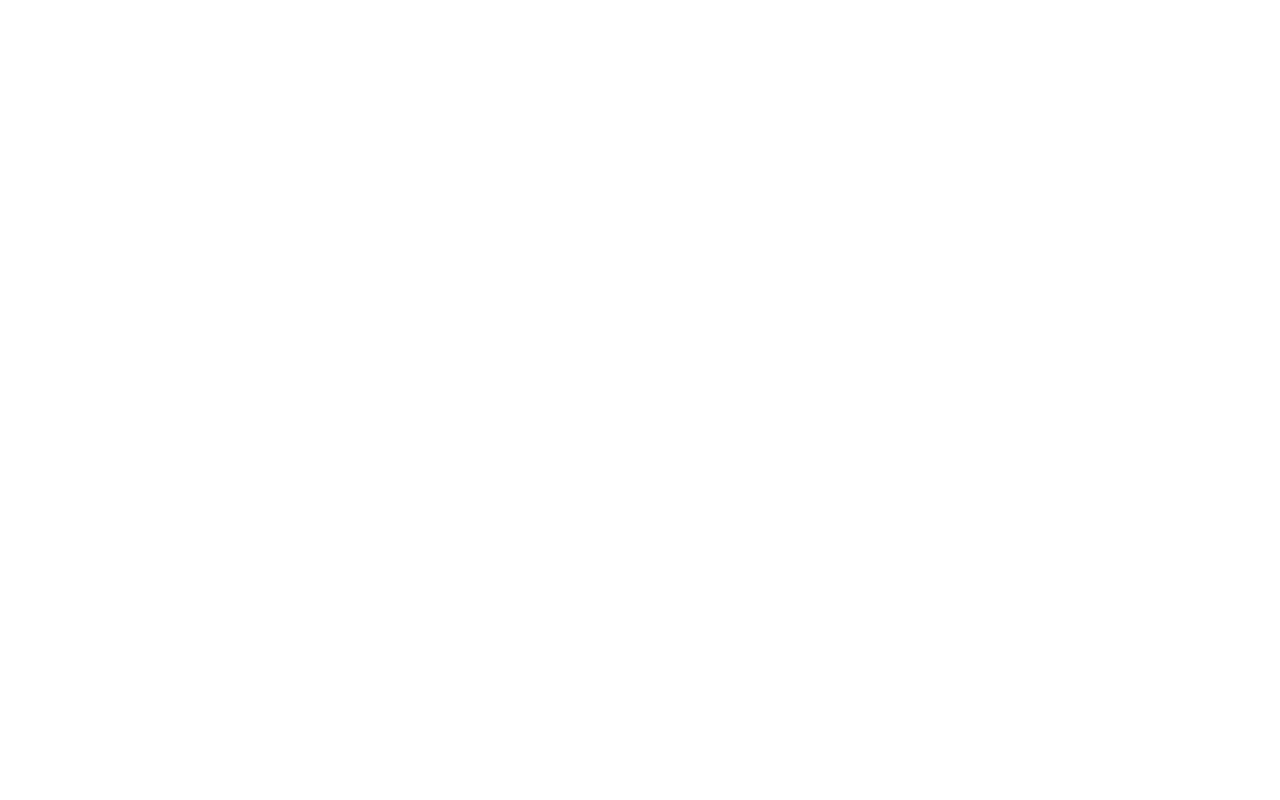
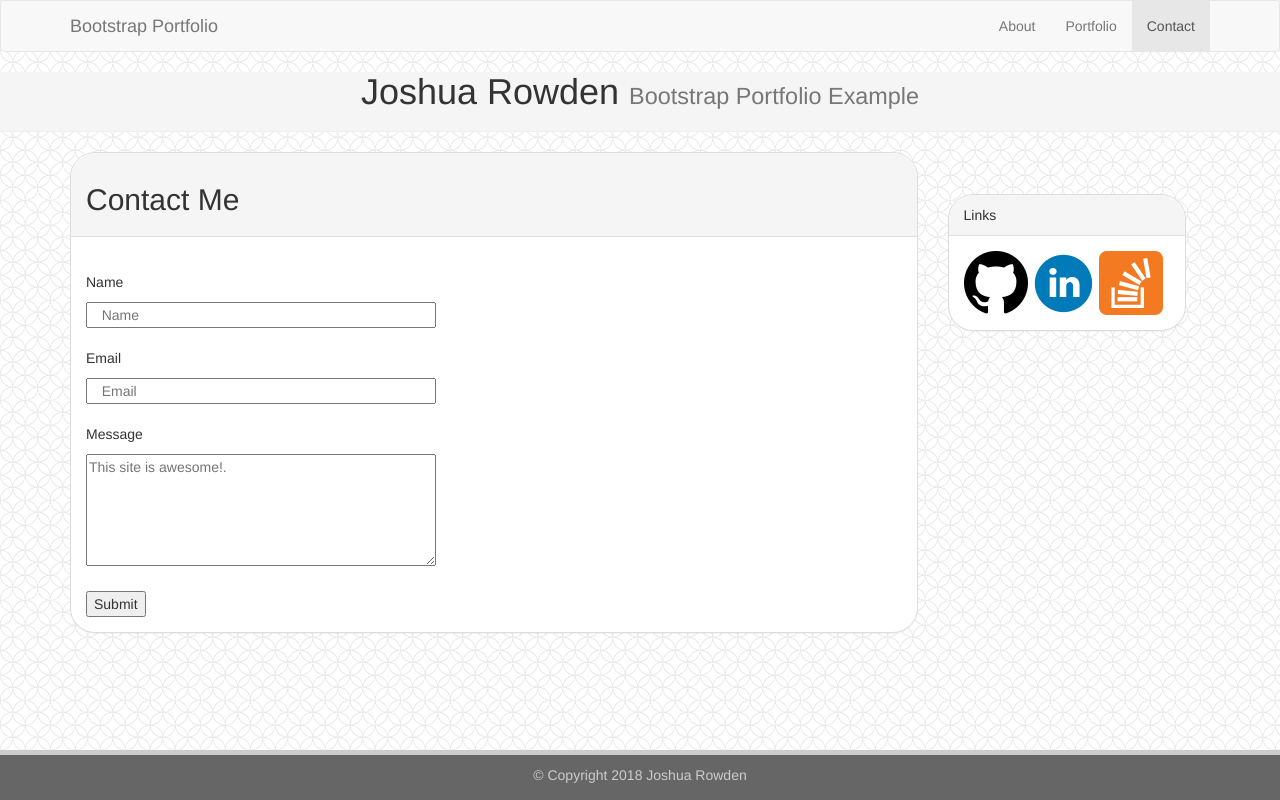
Before and after one commit to jkreal/Bootstrap-Portfolio, a plain HTML site: page contact.html in a window 1280 px wide. Drawn offline with nearby package versions, Linux system fonts and the light colour scheme.

Commit message:
Updated css file and added contact.html

```diff
--- a/assets/css/style.css
+++ b/assets/css/style.css
@@ -2,23 +2,6 @@
 	height: 13em;
 	width: 10em;
 }
-
-/* #main-content{
-	margin-left: -10em;
-	margin-right: 20em;
-	padding: 2em;
-	padding-top: 0px;
-	border: 1px solid grey;
-	border-radius: 25px;
-	background-color: white;
-} */
-
-/* #main-content{
-	margin-left: -10em;
-	margin-right: 20em;
-	margin-top: 3em;
-	border-radius: 25px;
-} */
 
 #main-panel{
 	border-radius: 25px;
@@ -82,3 +65,16 @@
 		position: fixed;
 	}
 }
+
+#message{
+	height: 8em;
+	width: 25em;
+}
+
+.contact{
+	margin-top: 20px;
+}
+
+.textboxes{
+	width: 25em;
+}
--- a/contact.html
+++ b/contact.html
@@ -0,0 +1,125 @@
+<!DOCTYPE html>
+<html lang="en">
+
+<head>
+	<meta charset="UTF-8">
+	<meta name="viewport" content="width=device-width, initial-scale=1.0">
+	<meta http-equiv="X-UA-Compatible" content="ie=edge">
+	<title>Bootstrap Portfolio</title>
+	<link rel="stylesheet" href="https://maxcdn.bootstrapcdn.com/bootstrap/3.3.7/css/bootstrap.min.css" integrity="sha384-BVYiiSIFeK1dGmJRAkycuHAHRg32OmUcww7on3RYdg4Va+PmSTsz/K68vbdEjh4u"
+	 crossorigin="anonymous">
+	<link rel="stylesheet" href="./assets/css/style.css">
+</head>
+
+<body background="assets/images/spiration-light.png">
+
+	<div class="nav-wrapper">
+		<nav class="navbar navbar-default">
+			<div class="container">
+
+				<div class="navbar-header">
+					<a class="navbar-brand" href="./index.html">
+						Bootstrap Portfolio
+					</a>
+				</div>
+
+				<div class="collpase navbar-collapse">
+					<ul class="nav navbar-nav navbar-right">
+						<li>
+							<a href="./index.html">About</a>
+						</li>
+						<li>
+							<a href="./portfolio.html">Portfolio</a>
+						</li>
+						<li class="active">
+							<a href="./contact.html">Contact</a>
+						</li>
+					</ul>
+				</div>
+
+			</div>
+		</nav>
+	</div>
+
+	<div class="page-header">
+		<h1 class="text-center">Joshua Rowden
+			<small>Bootstrap Portfolio Example</small>
+		</h1>
+	</div>
+
+	<div class="container">
+		<div class="row">
+			<div class="col-md-9">
+				<div id="main-content">
+
+
+					<!--Div that holds the main paragraph-->
+
+					<div class="panel panel-default" id="main-panel">
+						<div class="panel-heading">
+							<h2 class="paragraph-header">Contact Me</h2>
+						</div>
+						<div class="panel-body">
+
+							<p class="contact">Name</p>
+
+							<input class="textboxes" type="text" name="name" placeholder="   Name">
+
+							<p class="contact">Email</p>
+
+							<input class="textboxes" type="text" name="email" placeholder="   Email">
+
+							<p class="contact">Message</p>
+
+							<textarea id="message" name="message" type="text" placeholder="This site is awesome!."></textarea>
+
+							<br>
+							<br>
+
+							<button class="btn_submit">Submit</button>
+
+						</div>
+					</div>
+				</div>
+			</div>
+
+			<div class="col-md-3">
+				<div class="panel panel-default" id="sidebar">
+
+					<div class="panel-heading">
+						Links
+					</div>
+					<div class="panel-body">
+						<a href="https://github.com/jkrowden" target="_blank">
+							<img class="icon" src="./assets/images/icons/github_icon.png">
+						</a>
+						<a href="https://www.linkedin.com/in/jkrowden/" target="_blank">
+							<img class="icon" src="./assets/images/icons/linkedin_icon.png">
+						</a>
+						<a href="https://stackoverflow.com/" target="_blank">
+							<img class="icon" src="./assets/images/icons/overflow_icon.png">
+						</a>
+					</div>
+
+				</div>
+			</div>
+
+		</div>
+	</div>
+
+	<div id="footer">
+		<div class="footer-copyright">
+
+			<div class="container-fluid">
+				<p> &#169; Copyright 2018 Joshua Rowden</p>
+			</div>
+
+		</div>
+
+	</div>
+
+
+
+</body>
+
+</html>
```
Also changed, not shown: index.html (+1 -3 lines).
